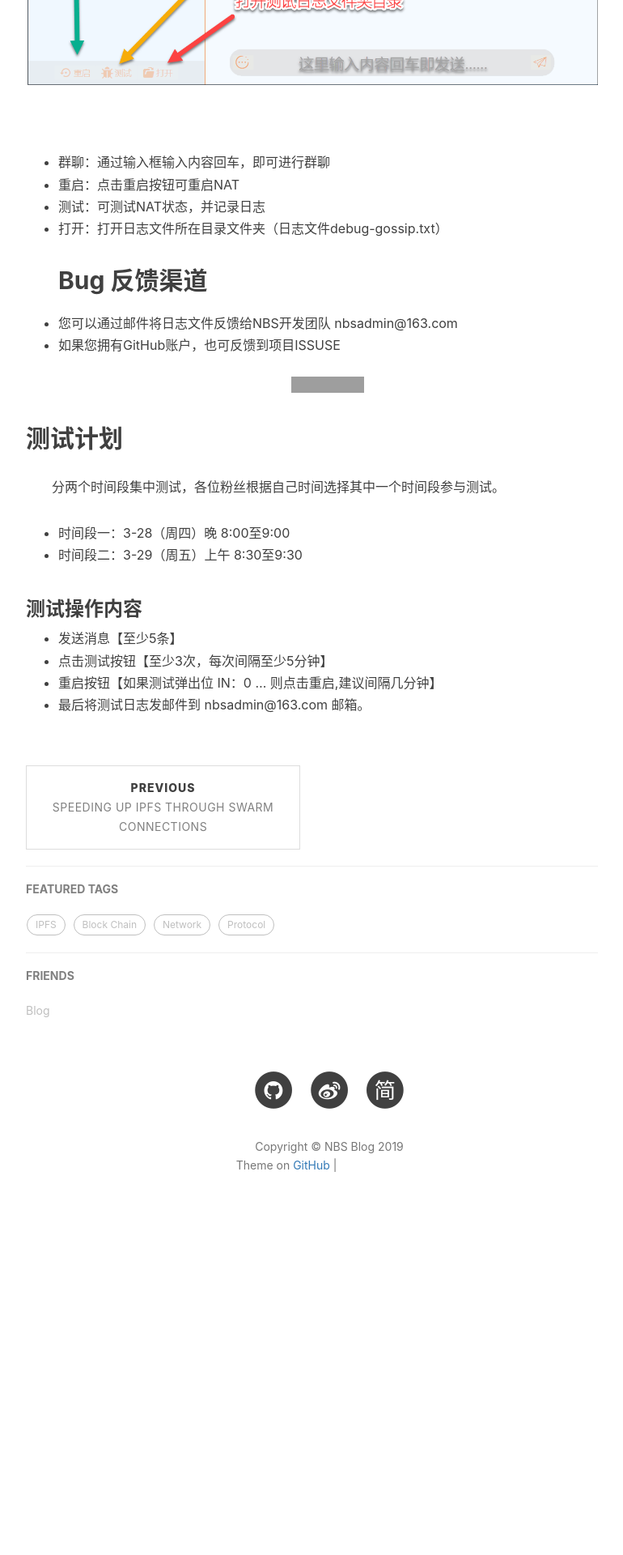
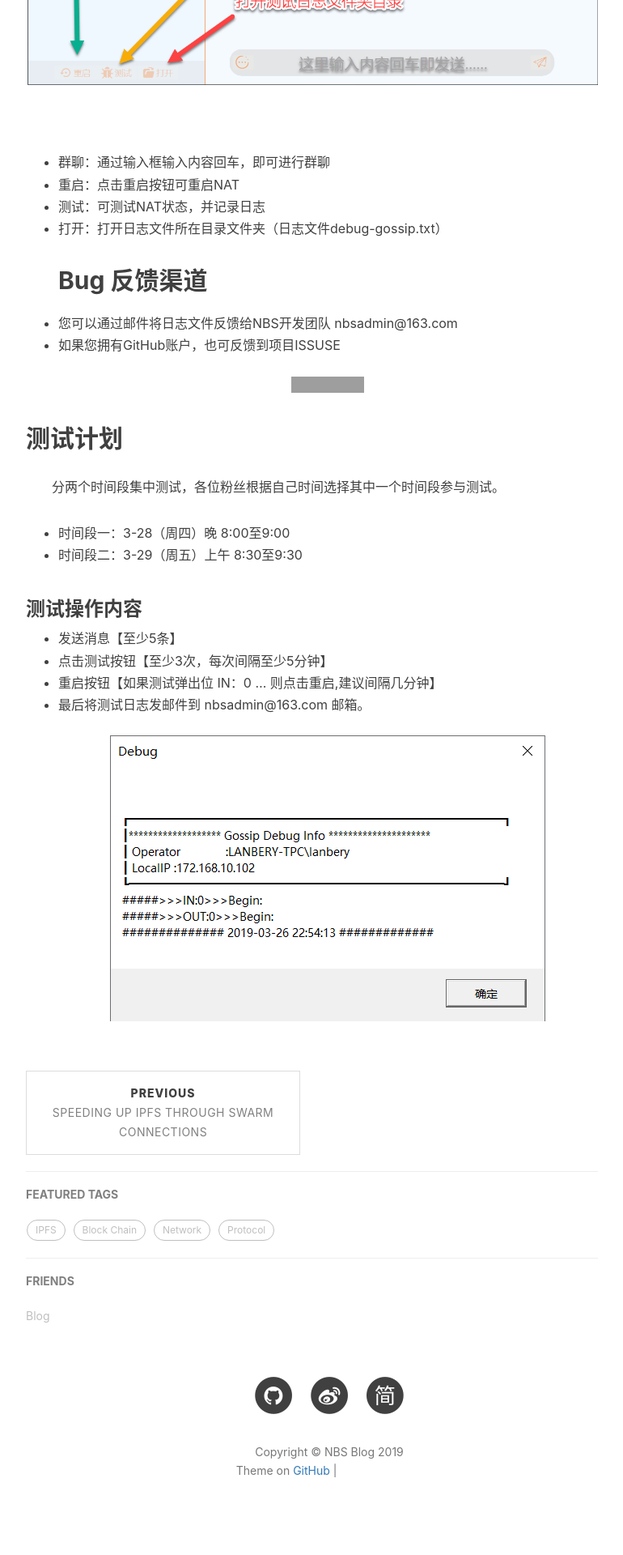
Before and after one commit to NBSChain/nbschain.github.io, a Jekyll site: the page built from _posts/2019-03-26-NBSChat-no-center.md, in a window 1280 px wide. Shown: the part 2732-4652 px from the top of the page at 81% size, without its empty margins (233-1003 px from the left). Built offline with Jekyll 4.4.1, drawn with Linux system fonts in a browser that asks for light colours; nearby versions of some CDN libraries; comment, search, counter and statistics services are not loaded; before the commit the page ends 4275 px from its top, so only the background shows below that; grey boxes are pictures that could not be loaded.

Commit message:
nbs chat

```diff
--- a/_posts/2019-03-26-NBSChat-no-center.md
+++ b/_posts/2019-03-26-NBSChat-no-center.md
@@ -53,3 +53,4 @@ tags:
   - 点击测试按钮【至少3次，每次间隔至少5分钟】
   - 重启按钮【如果测试弹出位 IN：0 ... 则点击重启,建议间隔几分钟】
   - 最后将测试日志发邮件到 nbsadmin@163.com 邮箱。
+![防火墙](https://github.com/NBSChain/nbschain.github.io/blob/master/docs/images/201903/2019-03-26_22-54-21.png?raw=true)
```
Also changed, not shown: docs/images/201903/2019-03-26_22-54-21.png (added).
